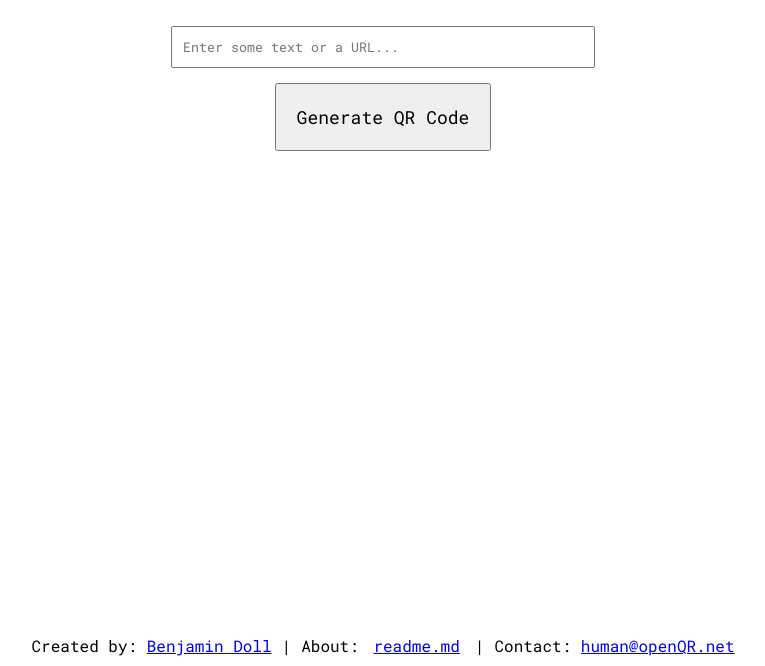
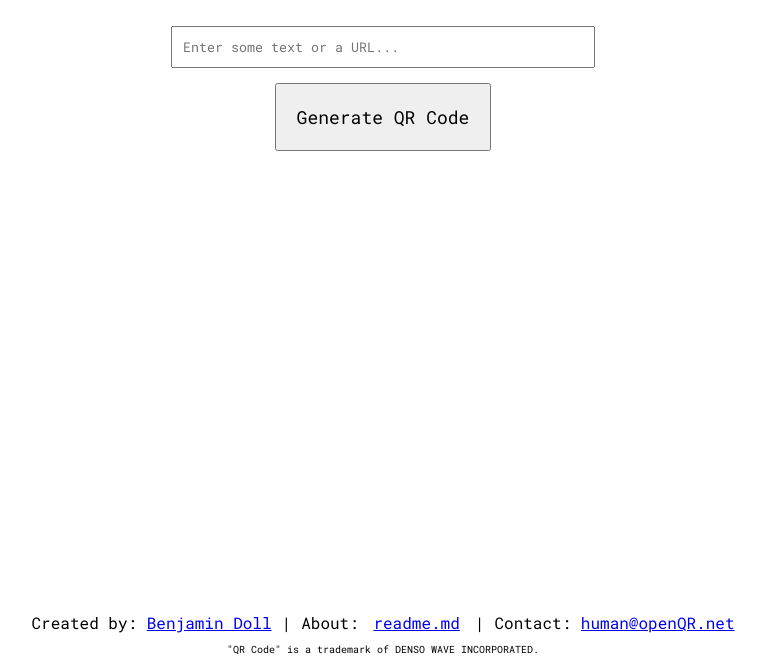
Before and after one commit to bendoll/openQR.net, a plain HTML site: page index.html in a window 1280 px wide. Shown: the part 134-800 px from the top of the page, without its empty margins (257-1022 px from the left). Drawn offline with Linux system fonts and the light colour scheme.

Commit message:
Add disclaimer

```diff
--- a/css/index.css
+++ b/css/index.css
@@ -91,7 +91,7 @@ footer {
     position: fixed;
     bottom: 0;
     display: flex;
-    flex-direction: row;
+    flex-flow: column nowrap;
     align-items: center;
     justify-content: center;
     margin-bottom: 10px;
@@ -100,7 +100,6 @@ footer {
     div {
         padding: 0px 5px;
     }
-
 }
 
 button,
@@ -190,12 +189,20 @@ canvas {
 }
 
 #fileFormatSelect {
-    max-width: 70px;
+    max-width: 75px;
 }
 
-#copyright {
+#footerInfoContainer {
+    display: flex;
+    flex-flow: row nowrap;
+}
+
+.footer-info a {
+    text-wrap: nowrap;
+}
+
+.disclaimer {
     font-size: 10px;
-    position: fixed;
-    left: 10px;
-    bottom: 10px;
+    text-wrap: nowrap;
+    margin-top: 10px;
 }
--- a/index.html
+++ b/index.html
@@ -61,6 +61,8 @@
     </div>
 
     <footer>
+        <div id="footerInfoContainer">
+
             <div class="footer-info">
                 <span>Created by:</span>
                 <a href="https://benji.to">Benjamin Doll</a>
@@ -79,6 +81,8 @@
                         type="text/javascript">document.write('\u0068\u0075\u006d\u0061\u006e\u0040\u006f\u0070\u0065\u006e\u0051\u0052\u002e\u006e\u0065\u0074')</script>
                 </a>
             </div>
+        </div>
+        <span class="disclaimer">"QR Code" is a trademark of DENSO WAVE INCORPORATED.</span>
     </footer>
     <script src="js/index.js"></script>
 </body>
```
Lines whose indentation alone changed are shown as unchanged.
